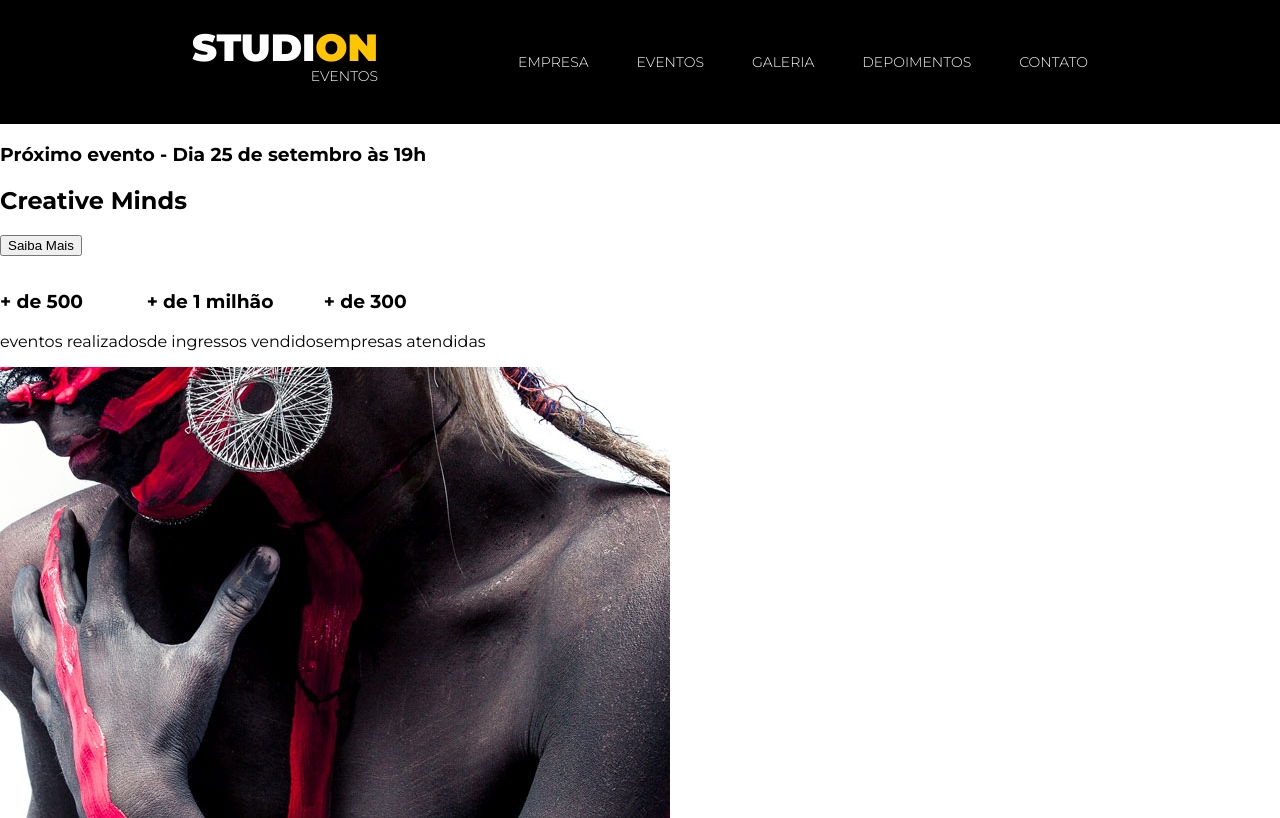
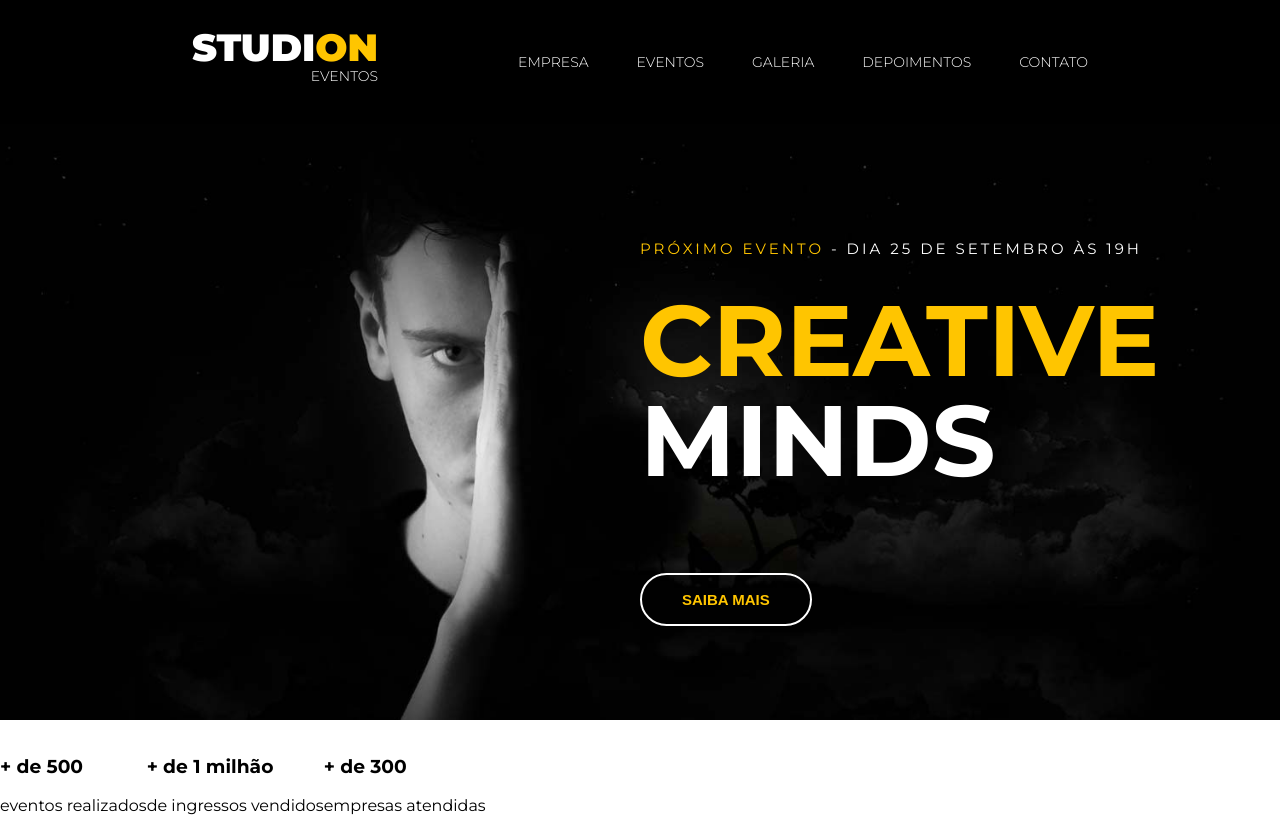
Before and after one commit to ggpastore/studion, a website: page src/index.html in a window 1280 px wide. Shown: the top 818 px of the page. Drawn offline with Linux system fonts and the light colour scheme.

Commit message:
feat(header): implemented header styles

```diff
--- a/src/index.html
+++ b/src/index.html
@@ -1,18 +1,20 @@
 <!DOCTYPE html>
 <html lang="pt-BR">
-
   <head>
-    <meta charset="UTF-8">
-    <meta http-equiv="X-UA-Compatible" content="IE=edge">
-    <meta name="viewport" content="width=device-width, initial-scale=1.0">
+    <meta charset="UTF-8" />
+    <meta http-equiv="X-UA-Compatible" content="IE=edge" />
+    <meta name="viewport" content="width=device-width, initial-scale=1.0" />
     <title>Studion</title>
-    <link rel="stylesheet" href="./style.css">
+    <link rel="stylesheet" href="./style.css" />
   </head>
 
   <body>
     <nav class="navbar">
       <h1 class="logo-studion">
-            Studi<span class="copy--primary">on</span><br><span class="logo-studion__subtitle">Eventos</span>
+        Studi<span class="copy--primary">on</span><br /><span
+          class="logo-studion__subtitle"
+          >Eventos</span
+        >
       </h1>
       <ul class="navbar__links">
         <li><a href="#empresa">Empresa</a></li>
@@ -26,9 +28,16 @@
     <header>
       <div id="slider">
         <div class="slide">
-                <h3><span>Próximo evento</span> - Dia 25 de setembro às 19h</h3>
-                <h2><span>Creative</span> Minds</h2>
-                <button>Saiba Mais</button>
+          <img
+            class="slide__background-image"
+            src="./images/banner.jpg"
+            alt="banner da Studion"
+          />
+          <div class="slide__copy">
+            <h3><span class="copy--primary">Próximo evento</span> - Dia 25 de setembro às 19h</h3>
+            <h2><span class="copy--primary">Creative</span> Minds</h2>
+            <button class="btn btn--slide">Saiba Mais</button>
+          </div>
         </div>
       </div>
     </header>
@@ -37,13 +46,16 @@
       <section>
         <ul>
           <li>
-                    <h3>+ de 500 </h3>eventos realizados
+            <h3>+ de 500</h3>
+            eventos realizados
           </li>
           <li>
-                    <h3>+ de 1 milhão </h3>de ingressos vendidos
+            <h3>+ de 1 milhão</h3>
+            de ingressos vendidos
           </li>
           <li>
-                    <h3>+ de 300 </h3>empresas atendidas
+            <h3>+ de 300</h3>
+            empresas atendidas
           </li>
         </ul>
       </section>
@@ -53,26 +65,31 @@
           <img src="./images/institutional.jpg" />
           <h3>Fazemos seu evento acontecer</h3>
           <h2>Lorem ipsum dolor sit amet consectetur adipisicing elit.</h2>
-                <p>Lorem ipsum dolor sit amet consectetur adipisicing elit. Quam quibusdam sunt atque quos! Tenetur, sint. Culpa molestias qui perspiciatis ratione cupiditate.</p>
+          <p>
+            Lorem ipsum dolor sit amet consectetur adipisicing elit. Quam
+            quibusdam sunt atque quos! Tenetur, sint. Culpa molestias qui
+            perspiciatis ratione cupiditate.
+          </p>
           <button>Saiba Mais</button>
         </div>
       </section>
 
       <section>
         <div>
-                <h3>Você informa a temática e nós planejamos um evento com tecnologia e </h3>
+          <h3>
+            Você informa a temática e nós planejamos um evento com tecnologia e
+          </h3>
           <h2><span>Muito+ </span>diversão</h2>
           <button>Fazer cotação</button>
         </div>
       </section>
-
     </main>
 
     <footer>
       <h2>Studi<span>on</span><span>Eventos</span></h2>
       <form>
         <label>Receba news e promoções</label>
-            <input type="email" placeholder="email"/>
+        <input type="email" placeholder="email" />
         <button type="submit">Enviar</button>
       </form>
       <ul>
@@ -81,9 +98,9 @@
         <li><a href="#" target="_blank">YouTube</a></li>
       </ul>
       <hr />
-        <p><small>Studi<span>ON</span> - Todos os direitos reservados</small></p>
+      <p>
+        <small>Studi<span>ON</span> - Todos os direitos reservados</small>
+      </p>
     </footer>
-
   </body>
-
 </html>
--- a/src/style.css
+++ b/src/style.css
@@ -1,14 +1,14 @@
-@import url('https://fonts.googleapis.com/css2?family=Montserrat:wght@300;400;700;900&display=swap');
+@import url("https://fonts.googleapis.com/css2?family=Montserrat:wght@300;400;700;900&display=swap");
 
 * {
   box-sizing: border-box;
 }
 
 :root {
+  font-family: "Montserrat", sans-serif;
+  font-size: 16px;
   --color-primary: #ffc500;
-    font-family: 'Montserrat', sans-serif;
-    font-size: 16px;
-
+  --default-padding: 1rem;
 }
 
 body {
@@ -18,6 +18,7 @@ body {
 
 .navbar {
   position: fixed;
+  z-index: 1;
   display: grid;
   grid-template-columns: 1fr 9fr;
   align-items: center;
@@ -73,3 +74,67 @@ ul {
 .copy--primary {
   color: var(--color-primary);
 }
+
+#slider {
+  background-color: #000;
+  color: #fff;
+}
+
+.slide {
+  height: calc(90vh - 7.75rem);
+  min-height: 34rem;
+  position: relative;
+}
+
+.slide__background-image {
+  width: 100%;
+  height: 100%;
+  object-fit: cover;
+  object-position: center;
+}
+
+.slide__copy {
+  position: absolute;
+  top: 6.25rem;
+  left: 50vw;
+}
+
+.slide__copy h3 {
+  font-size: .9375rem;
+  font-weight: 400;
+  text-transform: uppercase;
+  letter-spacing: 0.1875rem;
+}
+
+.slide__copy h2 {
+  font-size: 6.25rem;
+  font-weight: 700;
+  text-transform: uppercase;
+  line-height: 6.25rem;
+  margin-top: 2rem;
+}
+
+.slide__copy span h2 {
+  display: block;
+}
+
+.btn {
+  cursor: pointer;
+  padding: 1rem 2.5rem;
+  border: .125rem solid #fff;
+  border-radius: 10rem;
+  color: var(--color-primary);
+  background: unset;
+  font-size: .9375rem;
+  font-weight: 700;
+  text-transform: uppercase;
+  transition: 0.5s all ease;
+}
+
+.btn:hover,
+.btn:active,
+.btn:focus {
+  border-color: var(--color-primary);
+  background-color: var(--color-primary);
+  color: #000;
+}
```
Lines whose indentation alone changed are shown as unchanged.
